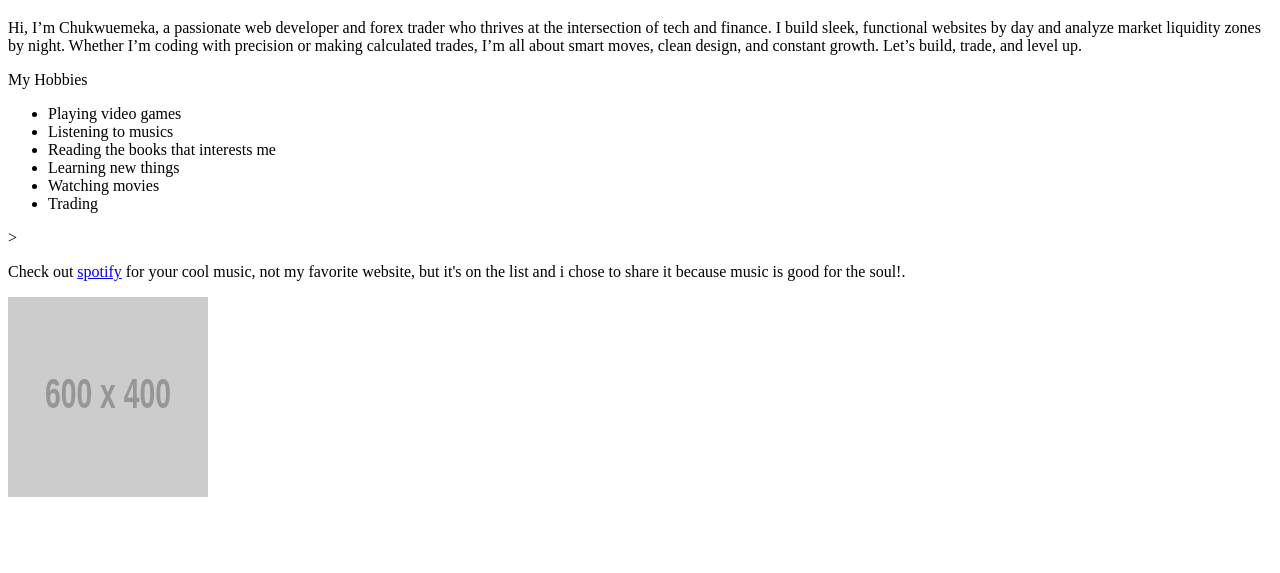
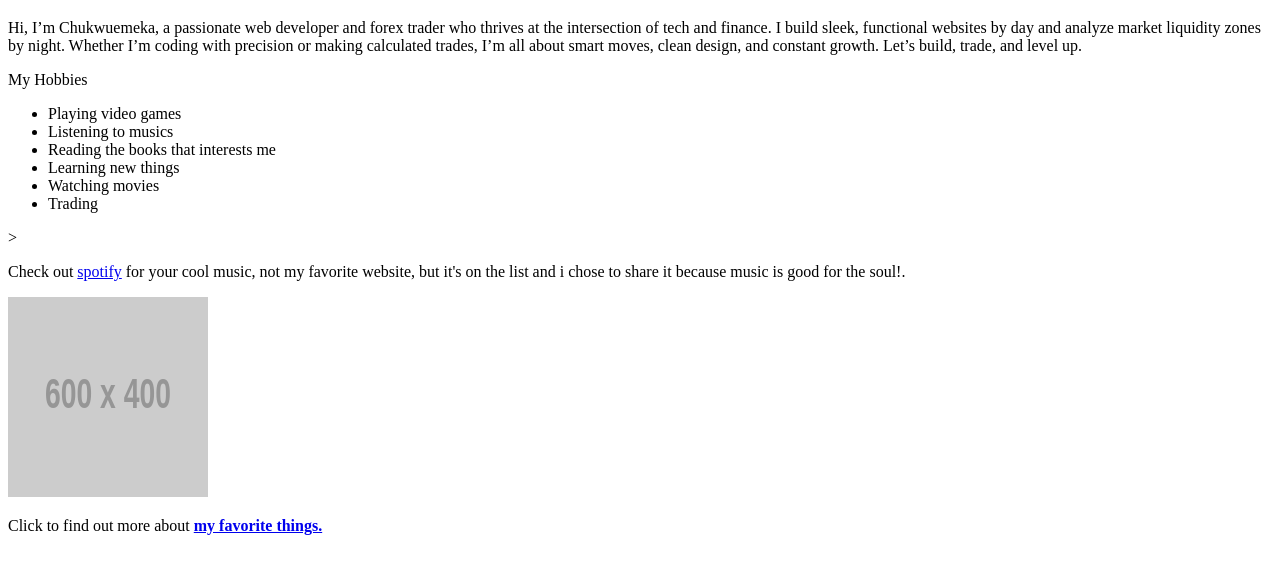
Before and after one commit to BambiReborn/html-intro, a plain HTML site: page index.html in a window 1280 px wide. Shown: the part 61-634 px from the top of the page. Drawn offline with Linux system fonts and the light colour scheme; placeholder pictures from the web are drawn by us.

Commit message:
link to my favorite things

```diff
--- a/index.html
+++ b/index.html
@@ -34,7 +34,7 @@
         not my favorite website, but it's on the list and i chose to share it because music is good for the soul!.</p>
         <img src="https://placehold.co/600x400@2x.png" alt="Profile Picture" width="200" height="200">
 
-
+        <p>Click to find out more about <a href="task2.html"><strong>my favorite things.</strong></a></p>
 
 
 
```
